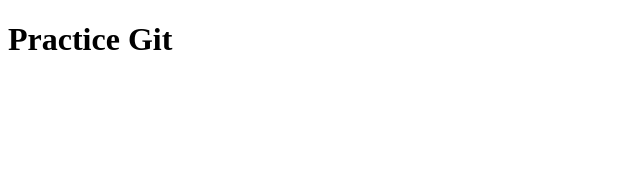
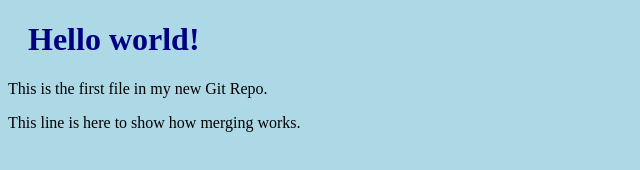
Before and after one commit to RifqiTaw/hello-world, a plain HTML site: page Downloads/practicegit/index.html in a window 1280 px wide. Shown: the whole page, without its empty margins (0-640 px from the left). Drawn offline with Linux system fonts and the light colour scheme.

Commit message:
Updated index.html.

```diff
--- a/Downloads/practicegit/index.html
+++ b/Downloads/practicegit/index.html
@@ -1,12 +1,14 @@
 <!DOCTYPE html>
-<html lang="en">
+<html>
 <head>
-    <meta charset="UTF-8">
-    <meta http-equiv="X-UA-Compatible" content="IE=edge">
-    <meta name="viewport" content="width=device-width, initial-scale=1.0">
-    <title>Document</title>
+<title>Hello World!</title>
+<link rel="stylesheet" href="bluestyle.css">
 </head>
 <body>
-    <h1>Practice Git</h1>
+
+<h1>Hello world!</h1>
+<p>This is the first file in my new Git Repo.</p>
+<p>This line is here to show how merging works.</p>
+
 </body>
 </html>
```
